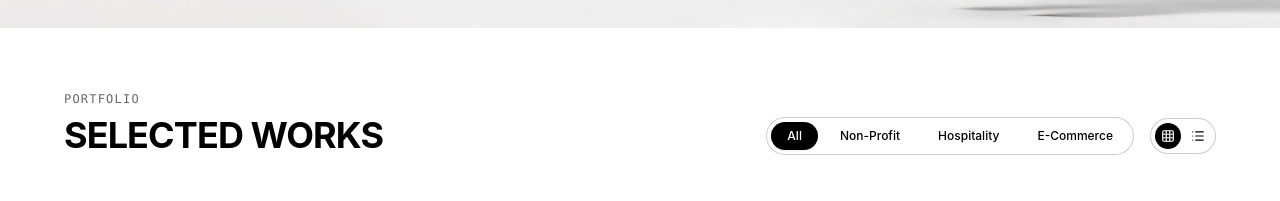
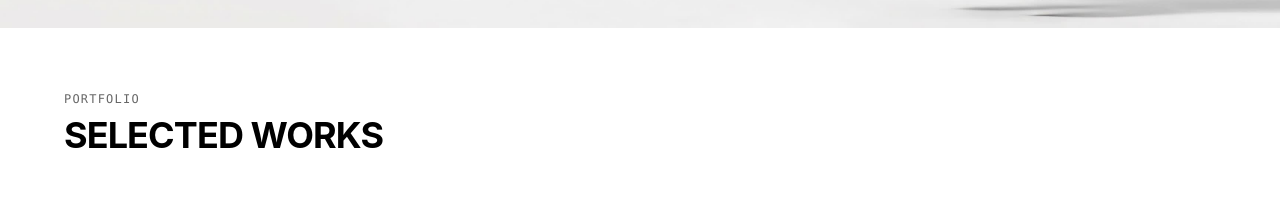
Before and after one commit to saqstudio03-sketch/saqstudio, a Next.js app: page / in a window 1280 px wide. Shown: the part 1572-1773 px from the top of the page. Built offline with nearby package versions, Linux system fonts and the light colour scheme.

Commit message:
refactor(works): remove category filter system and grid/list view switcher

```diff
--- a/components/Works.tsx
+++ b/components/Works.tsx
@@ -1,7 +1,7 @@
 'use client';
 
 import React, { useState } from 'react';
-import { ArrowUpRight, Grid, List as ListIcon, ExternalLink } from 'lucide-react';
+import { ArrowUpRight, ExternalLink } from 'lucide-react';
 import { Project, ProjectModal } from './ProjectModal';
 import { WebsitePreview } from './WebsitePreview';
 import { ScrollReveal, StaggerContainer, StaggerItem } from './ScrollReveal';
@@ -65,23 +65,14 @@ interface WorksProps {
 }
 
 export function Works({ onContactClick }: WorksProps) {
-  const [activeCategory, setActiveCategory] = useState<string>('All');
-  const [viewMode, setViewMode] = useState<'grid' | 'list'>('grid');
   const [selectedProject, setSelectedProject] = useState<Project | null>(null);
-
-  const categories = ['All', 'Non-Profit', 'Hospitality', 'E-Commerce'];
-
-  const filteredProjects = activeCategory === 'All'
-    ? PROJECTS_DATA
-    : PROJECTS_DATA.filter((p) => p.category === activeCategory);
 
   return (
     <section id="works" className="border-b border-black/10 py-20 md:py-28 bg-transparent overflow-hidden scroll-mt-20">
       <div className="w-full px-6 sm:px-10 lg:px-16">
-        {/* Section Header with Controls */}
+        {/* Section Header */}
         <ScrollReveal yOffset={20} duration={0.6}>
-          <div className="flex flex-col md:flex-row md:items-end justify-between gap-6 mb-12">
-            <div>
+          <div className="mb-12 sm:mb-14">
             <div className="text-xs font-mono uppercase tracking-widest text-black/60 mb-2">
               Portfolio
             </div>
@@ -89,56 +80,11 @@ export function Works({ onContactClick }: WorksProps) {
               Selected Works
             </h2>
           </div>
-
-            <div className="flex flex-wrap items-center gap-4">
-              {/* Category Filter tabs */}
-              <div className="flex flex-wrap items-center gap-1.5 p-1 border border-black/20 rounded-full text-xs font-medium bg-white">
-                {categories.map((cat) => (
-                  <button
-                    key={cat}
-                    onClick={() => setActiveCategory(cat)}
-                    className={`px-4 py-1.5 rounded-full transition-all cursor-pointer ${
-                      activeCategory === cat
-                        ? 'bg-black text-white shadow-xs'
-                        : 'bg-transparent text-black hover:bg-neutral-100'
-                    }`}
-                  >
-                    {cat}
-                  </button>
-                ))}
-              </div>
-
-              {/* View Mode Toggle */}
-              <div className="hidden sm:flex items-center gap-1 p-1 border border-black/20 rounded-full bg-white text-xs">
-                <button
-                  onClick={() => setViewMode('grid')}
-                  className={`p-1.5 rounded-full transition-all cursor-pointer ${
-                    viewMode === 'grid' ? 'bg-black text-white' : 'bg-transparent text-black hover:bg-neutral-100'
-                  }`}
-                  title="Grid view"
-                  aria-label="Grid view"
-                >
-                  <Grid className="w-3.5 h-3.5" />
-                </button>
-                <button
-                  onClick={() => setViewMode('list')}
-                  className={`p-1.5 rounded-full transition-all cursor-pointer ${
-                    viewMode === 'list' ? 'bg-black text-white' : 'bg-transparent text-black hover:bg-neutral-100'
-                  }`}
-                  title="List view"
-                  aria-label="List view"
-                >
-                  <ListIcon className="w-3.5 h-3.5" />
-                </button>
-              </div>
-            </div>
-          </div>
         </ScrollReveal>
 
-        {/* Works Display */}
-        {viewMode === 'grid' ? (
+        {/* Works Display Grid */}
         <StaggerContainer staggerDelay={0.08} className="grid grid-cols-1 md:grid-cols-2 lg:grid-cols-3 gap-8">
-            {filteredProjects.map((project) => (
+          {PROJECTS_DATA.map((project) => (
             <StaggerItem key={project.id}>
               <div
                 onClick={() => setSelectedProject(project)}
@@ -198,49 +144,6 @@ export function Works({ onContactClick }: WorksProps) {
             </StaggerItem>
           ))}
         </StaggerContainer>
-        ) : (
-          /* List Mode */
-          <StaggerContainer staggerDelay={0.06} className="border-t border-black divide-y divide-black/10">
-            {filteredProjects.map((project) => (
-              <StaggerItem key={project.id}>
-                <div
-                  onClick={() => setSelectedProject(project)}
-                  className="group cursor-pointer py-5 px-4 flex flex-col sm:flex-row sm:items-center justify-between gap-4 hover:bg-neutral-50 transition-colors"
-                >
-                  <div className="flex items-baseline gap-6">
-                    <span className="text-xs font-mono text-black/40 w-12">{project.year}</span>
-                    <div>
-                      <h3 className="text-lg font-bold uppercase tracking-tight text-black group-hover:underline">
-                        {project.title}
-                      </h3>
-                      <p className="text-xs text-black/60 mt-0.5">{project.description}</p>
-                    </div>
-                  </div>
-
-                  <div className="flex items-center gap-5 text-xs font-mono text-black/60 self-end sm:self-center">
-                    <span>{project.category}</span>
-                    <span className="hidden md:inline">·</span>
-                    <span className="hidden md:inline">{project.client}</span>
-                    {project.liveUrl && (
-                      <a
-                        href={project.liveUrl}
-                        target="_blank"
-                        rel="noopener noreferrer"
-                        onClick={(e) => e.stopPropagation()}
-                        className="inline-flex items-center gap-1 px-3 py-1 bg-black text-white rounded text-[11px] font-mono hover:bg-neutral-800 transition-colors"
-                        title="Open live website in new tab"
-                      >
-                        <span>Live Site</span>
-                        <ExternalLink className="w-3 h-3" />
-                      </a>
-                    )}
-                    <ArrowUpRight className="w-4 h-4 text-black group-hover:translate-x-0.5 group-hover:-translate-y-0.5 transition-transform" />
-                  </div>
-                </div>
-              </StaggerItem>
-            ))}
-          </StaggerContainer>
-        )}
 
         {/* Bottom Note */}
         <ScrollReveal delay={0.2} yOffset={16} className="mt-12 text-center">
```
Lines whose indentation alone changed are shown as unchanged.
